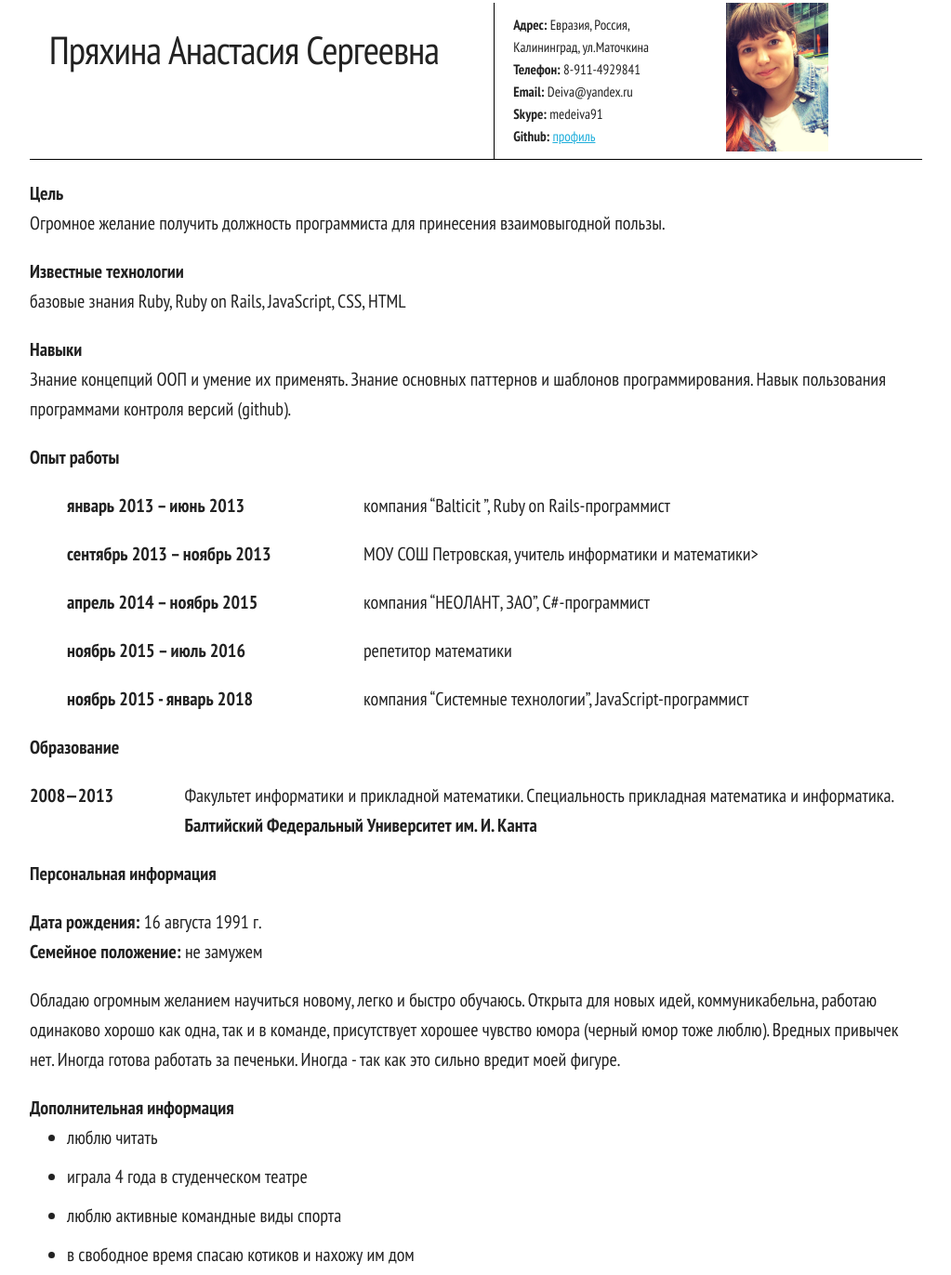
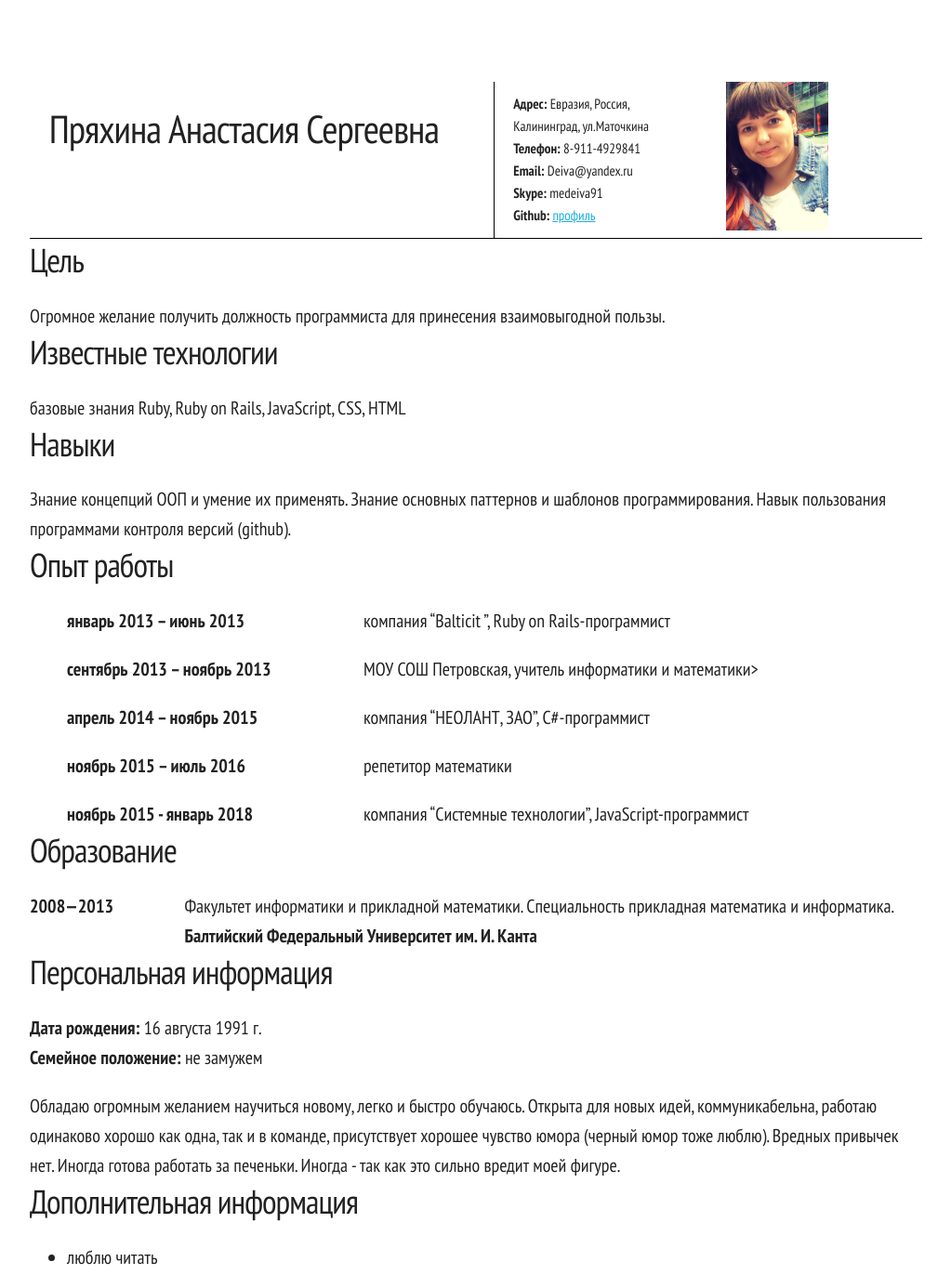
Before and after one commit to medeiva91/rsschool-cv, a plain HTML site: page index.html in a window 1280 px wide. Shown: the part 17-1389 px from the top of the page at 93% size, without its empty margins (128-1151 px from the left). Drawn offline with Linux system fonts and the light colour scheme.

Commit message:
fix: index.html

```diff
--- a/css/main.css
+++ b/css/main.css
@@ -37,3 +37,7 @@ ul {
 .avatar {
   height: 160px;
 }
+
+.hidden {
+  visibility: hidden;
+}
--- a/index.html
+++ b/index.html
@@ -15,6 +15,7 @@
 <body>
 
   <div class="container">
+    <h1 class="title hidden">Пряхина Анастасия Сергеевна</h1>
 
     <div class="row">
       <div class="six columns">
@@ -34,30 +35,22 @@
 
     <div class="main">
       <section>
-        <p>
-          <b>Цель</b>
-        </p>
+          <h3>Цель</h3>
         Огромное желание получить должность программиста для принесения взаимовыгодной пользы.
       </section>
 
       <section>
-        <p>
-          <b>Известные технологии</b>
-        </p>
+          <h3>Известные технологии</h3>
         базовые знания Ruby, Ruby on Rails, JavaScript, CSS, HTML
       </section>
 
       <section>
-        <p>
-          <b>Навыки</b>
-        </p>
+          <h3>Навыки</h3>
         Знание концепций ООП и умение их применять. Знание основных паттернов и шаблонов программирования. Навык пользования программами контроля версий (github).
       </section>
 
       <section>
-        <p>
-          <b>Опыт работы</b>
-        </p>
+          <h3>Опыт работы</h3>
         <div class="works">
           <div class="row">
             <div class="four columns">
@@ -107,9 +100,7 @@
       </section>
 
       <section>
-        <p>
-          <b>Образование</b>
-        </p>
+          <h3>Образование</h3>
         <div class="row">
           <div class="two columns">
             <b>2008—2013</b>
@@ -121,9 +112,7 @@
       </section>
 
       <section>
-        <p>
-          <b>Персональная информация</b>
-        </p>
+          <h3>Персональная информация</h3>
         <p>
           <b>Дата рождения: </b> 16 августа 1991 г.
           <br>
@@ -135,9 +124,7 @@
       </section>
 
       <section>
-        <p>
-          <b>Дополнительная информация</b>
-        </p>
+          <h3>Дополнительная информация</h3>
         <ul>
           <li>люблю читать</li>
           <li>играла 4 года в студенческом театре </li>
```
